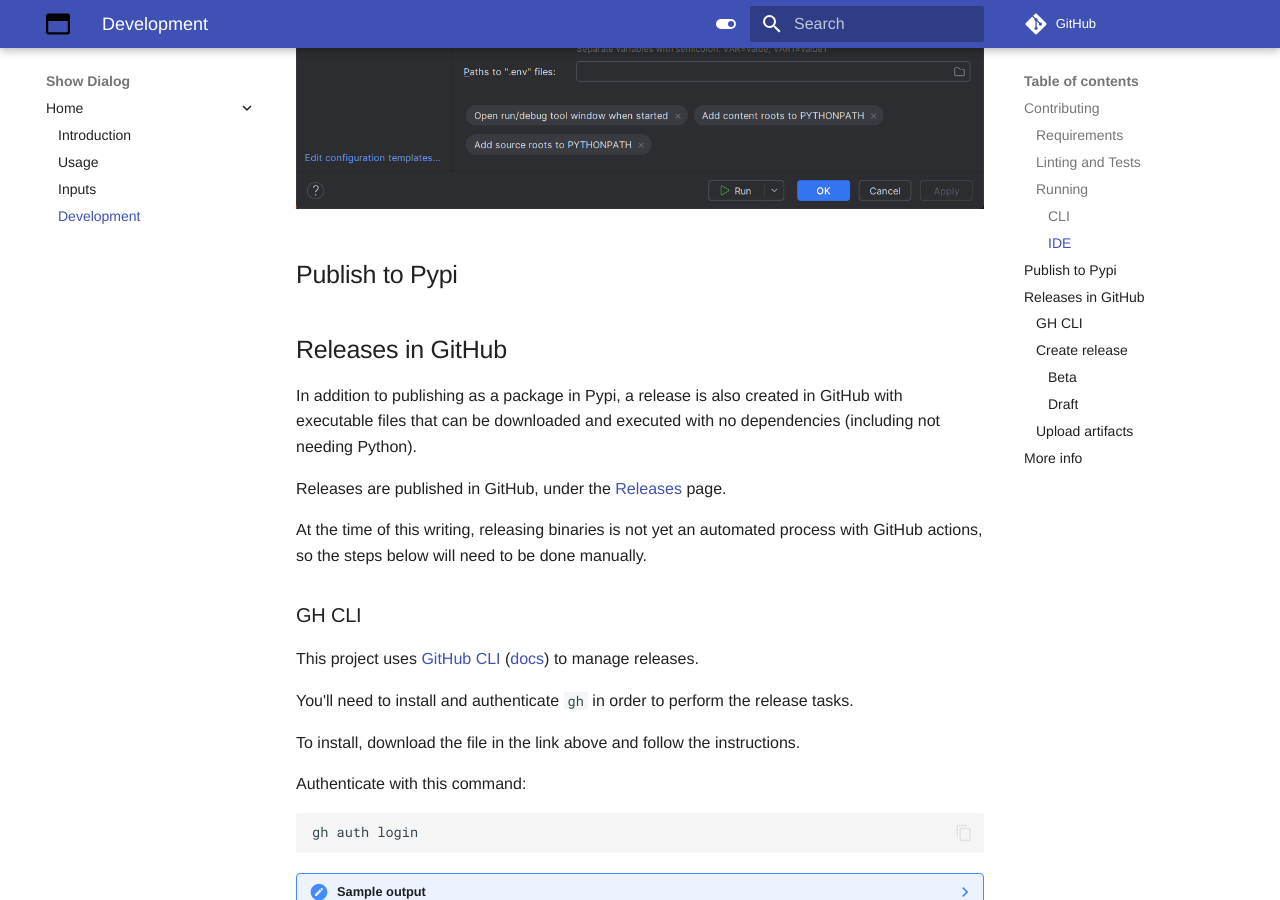
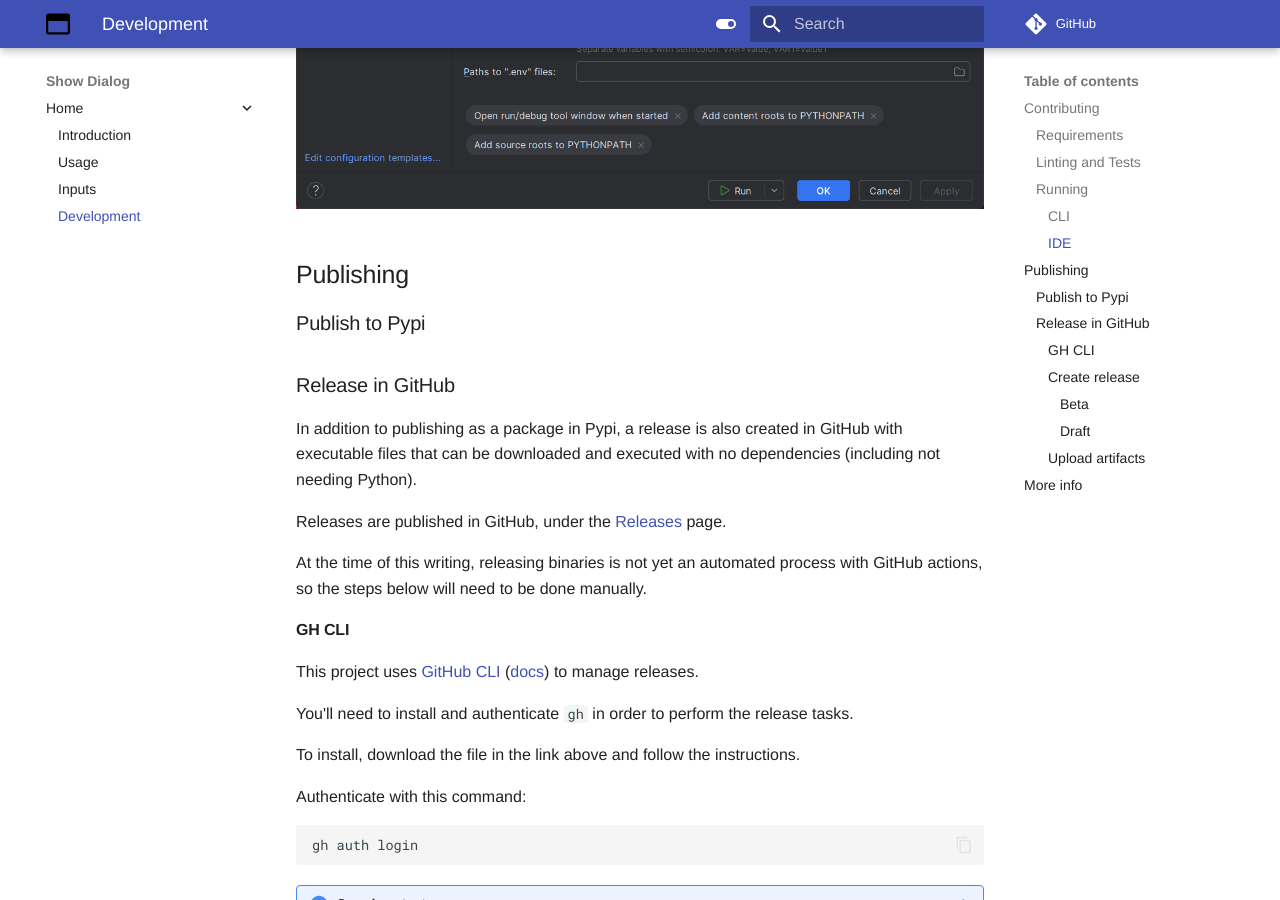
Before and after one commit to joaonc/show_dialog, an MkDocs documentation site: the page built from docs/development.md, in a window 1280 px wide and 900 px high, scrolled down 1630 px. Built offline with MkDocs 1.6.1 and Material for MkDocs 9.7.7, drawn with Linux system fonts in a browser that asks for light colours; comment, search, counter and statistics services are not loaded.

```diff
--- a/docs/development.md
+++ b/docs/development.md
@@ -46,9 +46,10 @@ The working directory should be the project root, not the directory where `main.
 
 ![Main](images/run_main_config.png)
 
-## Publish to Pypi
+## Publishing
+### Publish to Pypi
 
-## Releases in GitHub
+### Release in GitHub
 In addition to publishing as a package in Pypi, a release is also created in GitHub with executable
 files that can be downloaded and executed with no dependencies (including not needing Python).
 
@@ -58,7 +59,7 @@ Releases are published in GitHub, under the
 At the time of this writing, releasing binaries is not yet an automated process with GitHub actions,
 so the steps below will need to be done manually.
 
-### GH CLI
+#### GH CLI
 This project uses [GitHub CLI](https://cli.github.com/) ([docs](https://cli.github.com/manual/))
 to manage releases.
 
@@ -92,7 +93,7 @@ gh auth login
 You can authenticate in other ways, see
 [docs](https://cli.github.com/manual/gh_auth_login) for more info.
 
-### Create release
+#### Create release
 1. Update (increase) the app version in `assets/app.yaml`.
 2. Create and merge a new PR called _"Preparing for v1.2.3"_ release.
    This merges the new version, which will be used to create the release and set it to the right
@@ -110,13 +111,13 @@ You can authenticate in other ways, see
 
 See sections below for beta and draft releases.
 
-#### Beta
+##### Beta
 **TODO**
 
-#### Draft
+##### Draft
 **TODO**
 
-### Upload artifacts
+#### Upload artifacts
 **TODO**
 
 ## More info
```
Also changed, not shown: 1 other file.
